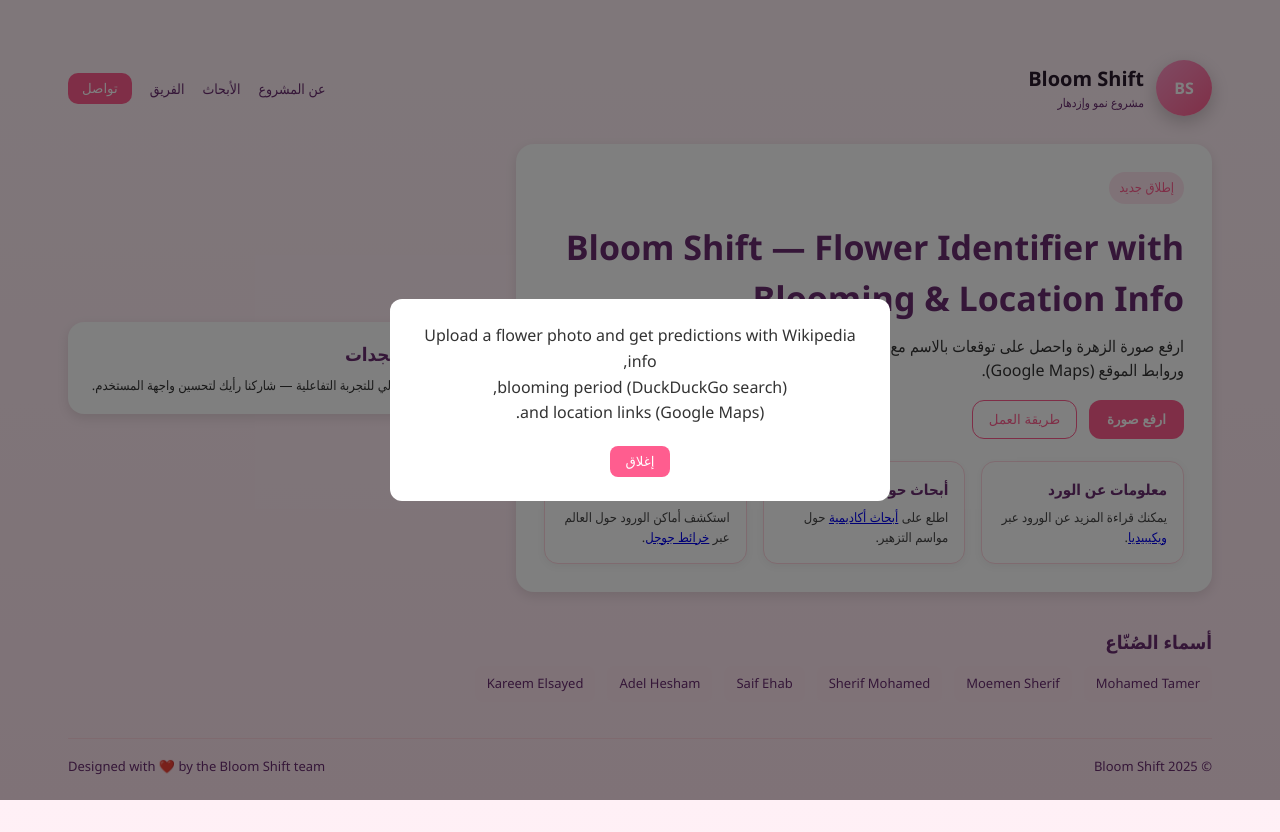
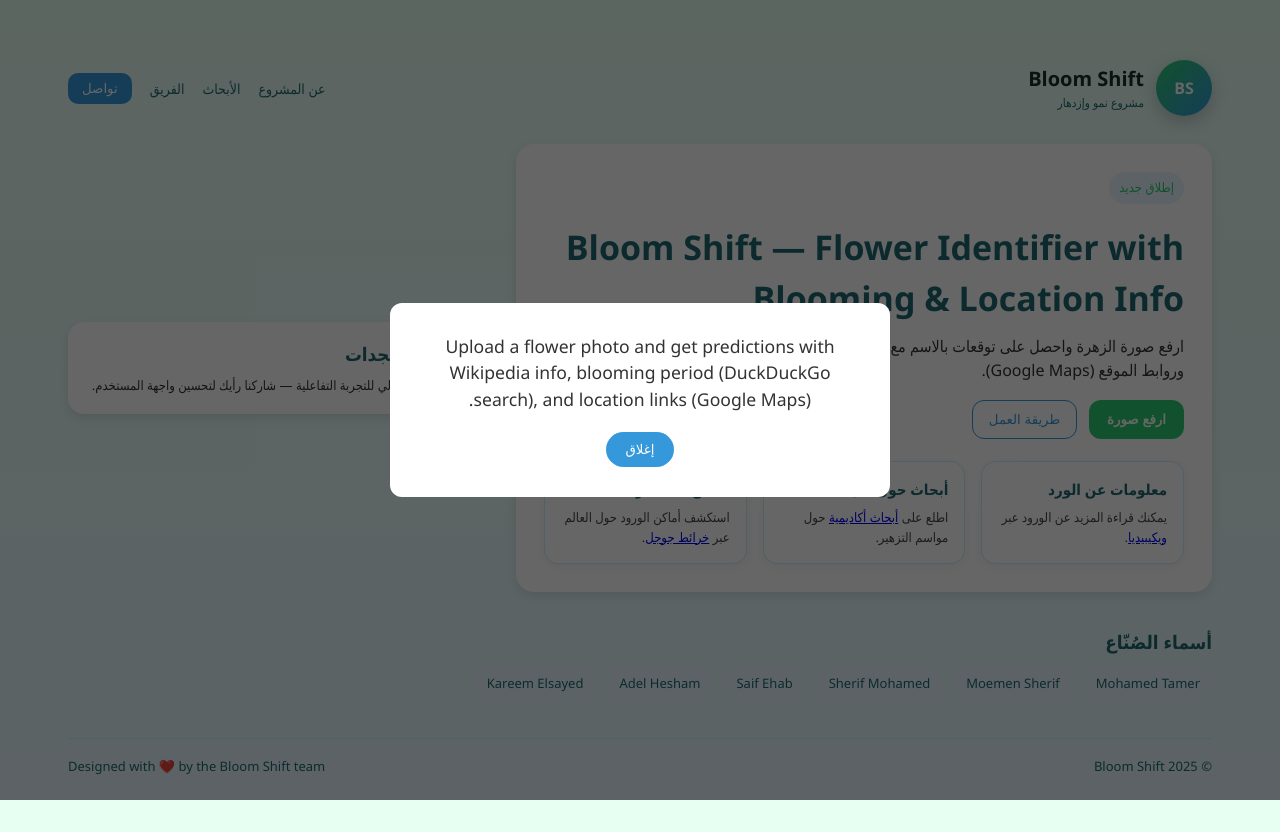
Before and after one commit to MohamedTamer19/BloomShift, a plain HTML site: page index.html in a window 1280 px wide. Both pictures are taken after a click on the button "طريقة العمل". Drawn offline with Linux system fonts and the light colour scheme.

Commit message:
Update index.html

```diff
--- a/index.html
+++ b/index.html
@@ -9,40 +9,40 @@
     html,body{height:100%}
     body{
       font-family: 'Segoe UI', Tahoma, Helvetica, Arial, sans-serif;
-      background: linear-gradient(180deg,#fff0f6 0%, #ffe6f0 100%);
-      color:#2b1b2d;
+      background: linear-gradient(180deg,#e6fff2 0%, #e6f7ff 100%);
+      color:#1b2d2b;
       line-height:1.5;
     }
 
     .wrap{max-width:1200px;margin:32px auto;padding:28px}
     .nav{display:flex;align-items:center;justify-content:space-between;margin-bottom:28px}
     .brand{display:flex;align-items:center;gap:12px}
-    .logo{width:56px;height:56px;border-radius:50%;background:linear-gradient(135deg,#ff99c8,#ff5d8f);display:flex;align-items:center;justify-content:center;font-weight:700;color:#fff;box-shadow:0 6px 18px rgba(0,0,0,.2)}
+    .logo{width:56px;height:56px;border-radius:50%;background:linear-gradient(135deg,#2ecc71,#3498db);display:flex;align-items:center;justify-content:center;font-weight:700;color:#fff;box-shadow:0 6px 18px rgba(0,0,0,.2)}
     .brand h1{font-size:20px}
     .nav-links{display:flex;gap:18px;align-items:center}
-    .nav-links a{color:#6a2c70;text-decoration:none;font-size:14px}
-    .cta{background:#ff5d8f;color:#fff;padding:8px 14px;border-radius:10px;border:none;cursor:pointer}
+    .nav-links a{color:#1e6a70;text-decoration:none;font-size:14px}
+    .cta{background:#3498db;color:#fff;padding:8px 14px;border-radius:10px;border:none;cursor:pointer}
 
     .hero{display:grid;grid-template-columns:1fr 420px;gap:28px;align-items:center;margin-bottom:36px}
     .hero-left{padding:28px;border-radius:18px;background:#fff;box-shadow:0 4px 12px rgba(0,0,0,.1)}
-    .kicker{display:inline-block;background:#ffe6f0;color:#ff5d8f;padding:6px 10px;border-radius:999px;font-size:13px;margin-bottom:18px}
-    h2{font-size:34px;margin-bottom:10px;color:#6a2c70}
+    .kicker{display:inline-block;background:#e6f7ff;color:#2ecc71;padding:6px 10px;border-radius:999px;font-size:13px;margin-bottom:18px}
+    h2{font-size:34px;margin-bottom:10px;color:#1e6a70}
     p.lead{color:#333;font-size:16px;margin-bottom:18px}
     .actions{display:flex;gap:12px}
-    .btn-primary{background:#ff5d8f;color:#fff;padding:12px 18px;border-radius:12px;border:none;font-weight:700;cursor:pointer}
-    .btn-ghost{background:transparent;border:1px solid #ff5d8f;color:#ff5d8f;padding:10px 16px;border-radius:12px;cursor:pointer}
+    .btn-primary{background:#2ecc71;color:#fff;padding:12px 18px;border-radius:12px;border:none;font-weight:700;cursor:pointer}
+    .btn-ghost{background:transparent;border:1px solid #3498db;color:#3498db;padding:10px 16px;border-radius:12px;cursor:pointer}
 
     .hero-right{border-radius:16px;padding:18px;background:#fff;box-shadow:0 4px 12px rgba(0,0,0,.1)}
 
     .grid{display:grid;grid-template-columns:repeat(3,1fr);gap:16px;margin-top:18px}
-    .card{background:#fff;padding:16px;border-radius:14px;border:1px solid #ffd6e0;box-shadow:0 2px 8px rgba(0,0,0,.05)}
-    .card h3{font-size:15px;margin-bottom:8px;color:#6a2c70}
+    .card{background:#fff;padding:16px;border-radius:14px;border:1px solid #cceeff;box-shadow:0 2px 8px rgba(0,0,0,.05)}
+    .card h3{font-size:15px;margin-bottom:8px;color:#1e6a70}
     .card p{font-size:13px;color:#444}
 
-    footer{margin-top:36px;padding-top:18px;border-top:1px solid #ffd6e0;display:flex;justify-content:space-between;align-items:center;font-size:13px;color:#6a2c70}
+    footer{margin-top:36px;padding-top:18px;border-top:1px solid #cceeff;display:flex;justify-content:space-between;align-items:center;font-size:13px;color:#1e6a70}
 
     .creators{display:flex;gap:12px;flex-wrap:wrap;margin-top:10px}
-    .creator{background:#ffe6f0;padding:8px 12px;border-radius:8px;font-size:13px;color:#6a2c70}
+    .creator{background:#e6f7ff;padding:8px 12px;border-radius:8px;font-size:13px;color:#1e6a70}
 
     /* Modal */
     .modal {
@@ -50,28 +50,34 @@
       position: fixed;
       top: 0; left: 0;
       width: 100%; height: 100%;
-      background: rgba(0,0,0,0.5);
+      background: rgba(0,0,0,0.6);
       justify-content: center;
       align-items: center;
-      z-index: 1000;
+      z-index: 999;
     }
     .modal-content {
       background: #fff;
-      padding: 24px;
+      padding: 30px;
       border-radius: 12px;
       max-width: 500px;
+      width: 90%;
       text-align: center;
-      line-height: 1.6;
       color: #333;
+      font-size: 1.1em;
+      line-height: 1.5em;
     }
     .close-btn {
       margin-top: 20px;
-      padding: 8px 16px;
-      background: #ff5d8f;
+      padding: 10px 20px;
+      background: #3498db;
       color: #fff;
       border: none;
-      border-radius: 8px;
+      border-radius: 20px;
       cursor: pointer;
+      transition: 0.3s;
+    }
+    .close-btn:hover {
+      background: #2ecc71;
     }
 
     @media (max-width:980px){.hero{grid-template-columns:1fr;}.grid{grid-template-columns:repeat(2,1fr)}}
@@ -85,7 +91,7 @@
         <div class="logo">BS</div>
         <div>
           <h1>Bloom Shift</h1>
-          <div style="font-size:12px;color:#6a2c70">مشروع نمو وإزدهار</div>
+          <div style="font-size:12px;color:#1e6a70">مشروع نمو وإزدهار</div>
         </div>
       </div>
       <div class="nav-links">
@@ -123,13 +129,13 @@
       </div>
 
       <aside class="hero-right">
-        <h3 style="margin-bottom:8px;color:#6a2c70">آخر المستجدات</h3>
+        <h3 style="margin-bottom:8px;color:#1e6a70">آخر المستجدات</h3>
         <p style="font-size:13px;color:#333">تم نشر نموذج أولي للتجربة التفاعلية — شاركنا رأيك لتحسين واجهة المستخدم.</p>
       </aside>
     </section>
 
     <section id="team" style="margin-top:20px">
-      <h3 style="margin-bottom:10px;color:#6a2c70">أسماء الصُنّاع</h3>
+      <h3 style="margin-bottom:10px;color:#1e6a70">أسماء الصُنّاع</h3>
       <div class="creators">
         <div class="creator">Mohamed Tamer</div>
         <div class="creator">Moemen Sherif</div>
@@ -150,9 +156,8 @@
   <div class="modal" id="howModal">
     <div class="modal-content">
       <p>
-        Upload a flower photo and get predictions with Wikipedia info,<br>
-        blooming period (DuckDuckGo search),<br>
-        and location links (Google Maps).
+        Upload a flower photo and get predictions with Wikipedia info,
+        blooming period (DuckDuckGo search), and location links (Google Maps).
       </p>
       <button class="close-btn" onclick="closeModal()">إغلاق</button>
     </div>
```
